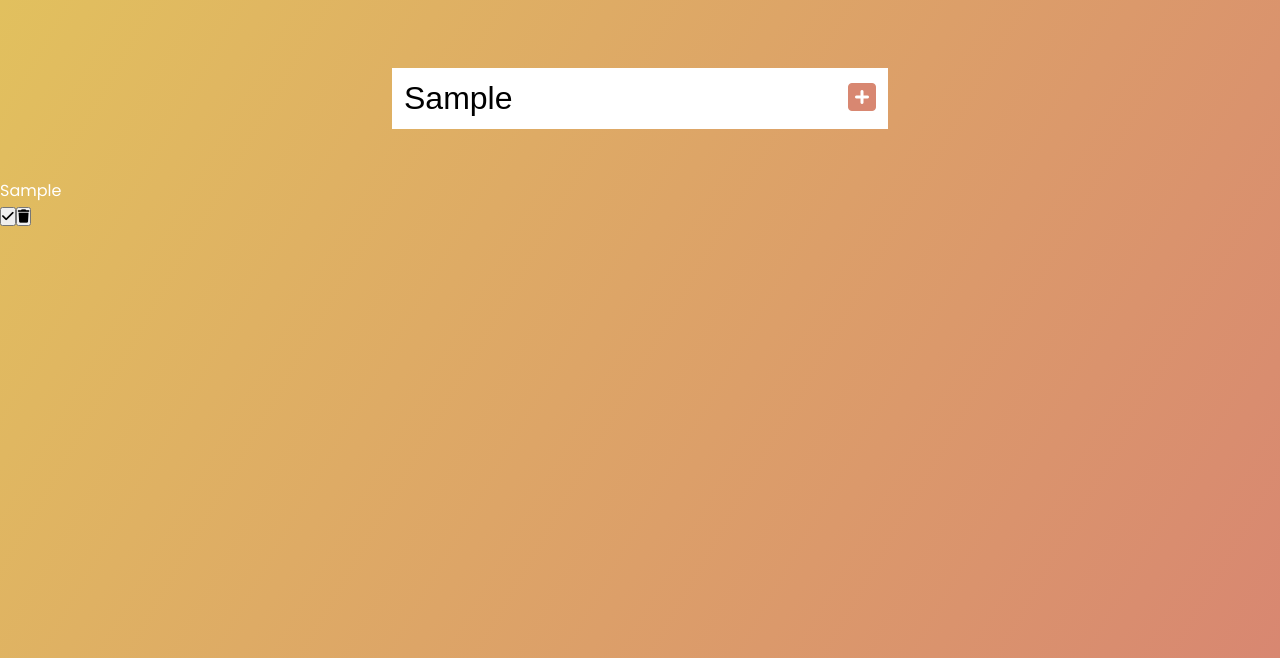
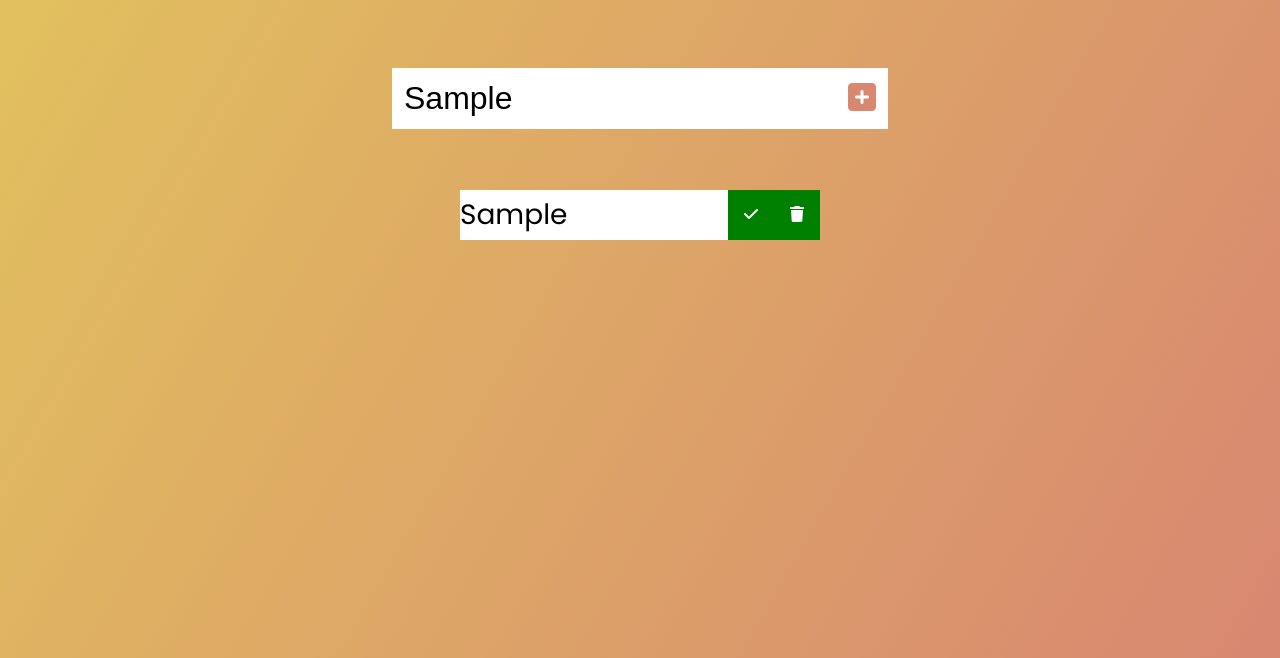
Before and after one commit to edgarkhudoyan/VanillaJS_Todo_app, a plain HTML site: page index.html in a window 1280 px wide. Both pictures are taken after typing "Sample" into the empty fields and a click on the button 862 px from the left and 240 px from the top of the page. Shown: the part 142-800 px from the top of the page. Drawn offline with Linux system fonts and the light colour scheme.

Commit message:
add styles to Todo list and todo buttons

```diff
--- a/style.css
+++ b/style.css
@@ -42,3 +42,42 @@ form button:hover {
   background: #d88771;
   color: #fff;
 }
+
+.todo-container {
+  display: flex;
+  justify-content: center;
+  align-items: center;
+}
+
+.todo-list {
+  min-width: 30%;
+  list-style: none;
+}
+
+.todo {
+  margin: 0.75rem;
+  background: #fff;
+  color: #000;
+  font-size: 1.75rem;
+  display: flex;
+  justify-content: space-between;
+  align-items: center;
+}
+
+.todo li {
+  flex: 1;
+}
+
+.complete-button,
+.trash-button {
+  background: #ff6f47;
+  color: #fff;
+  border: none;
+  padding: 1rem;
+  cursor: pointer;
+  font-size: 1rem;
+}
+
+.complete-button {
+  background: green;
+}
```
